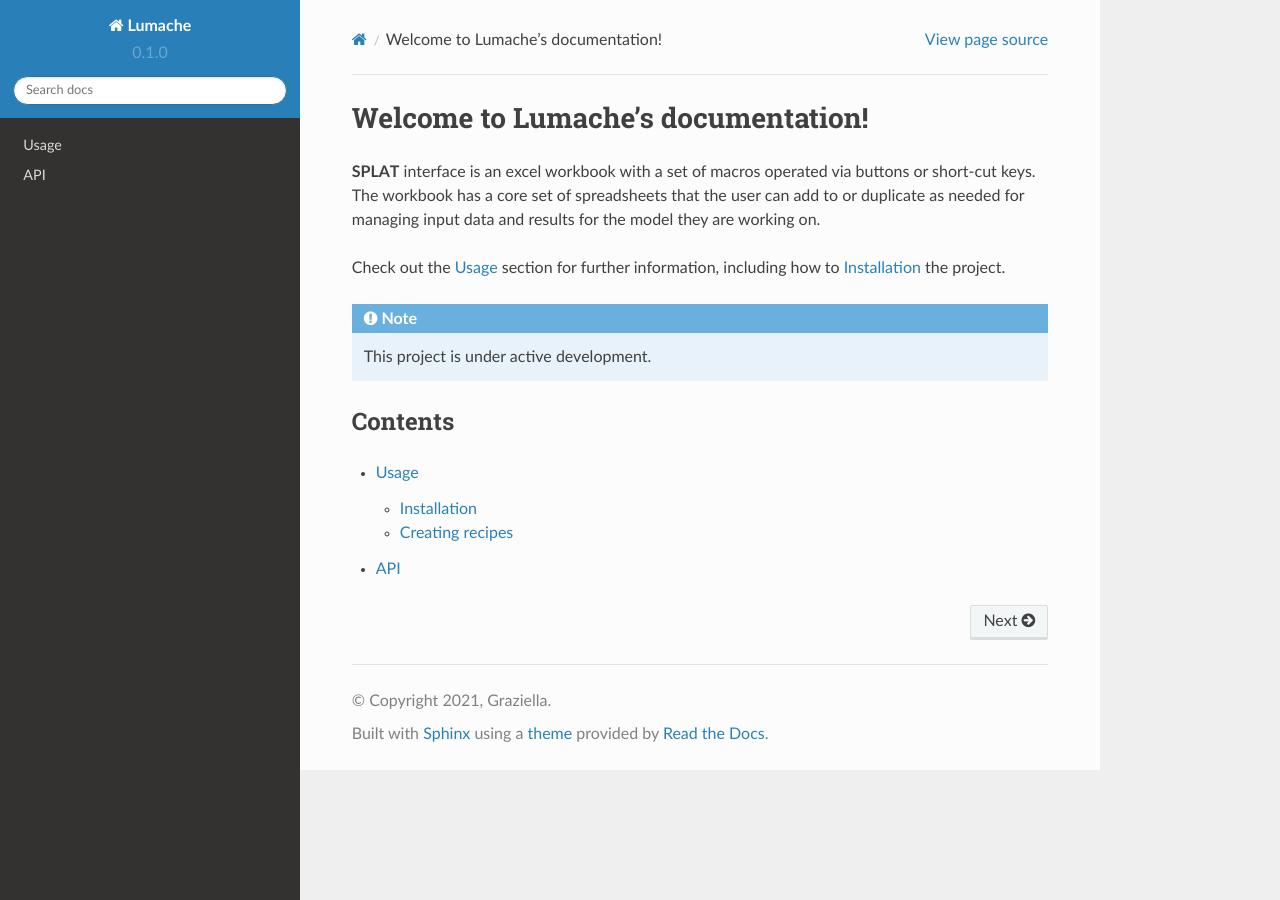
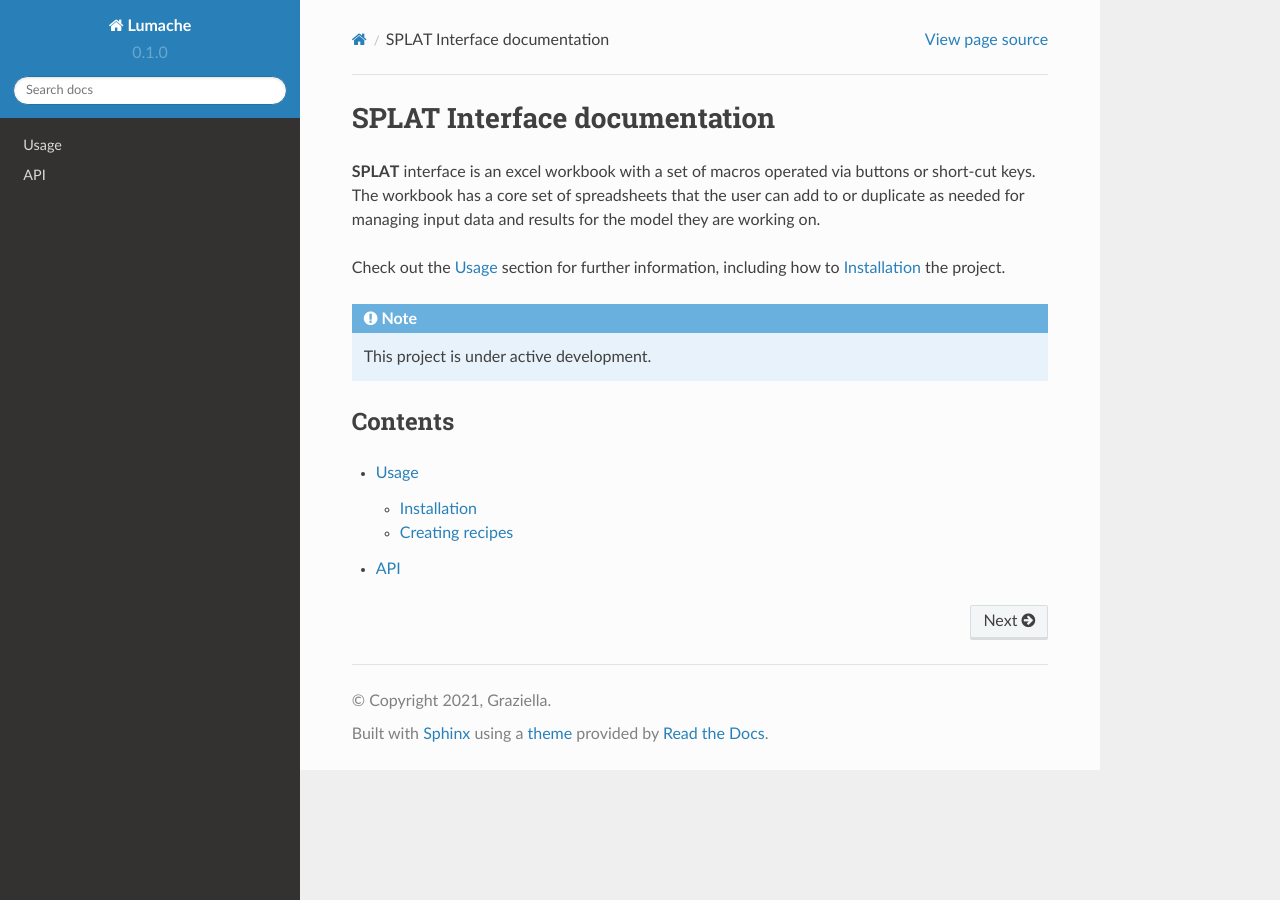
Before and after one commit to SPLATteam/SPLAT-WebGuide, a Sphinx documentation site: the page built from docs/source/index.rst, in a window 1280 px wide. Built offline with Sphinx 7.4.7 and the Read the Docs theme 2.0.0, drawn with Linux system fonts in a browser that asks for light colours.

Commit message:
Change header

```diff
--- a/docs/source/index.rst
+++ b/docs/source/index.rst
@@ -1,4 +1,4 @@
-Welcome to Lumache's documentation!
+SPLAT Interface documentation
 ===================================
 
 **SPLAT** interface is an excel workbook with a set of macros operated via buttons or short-cut keys.
```
